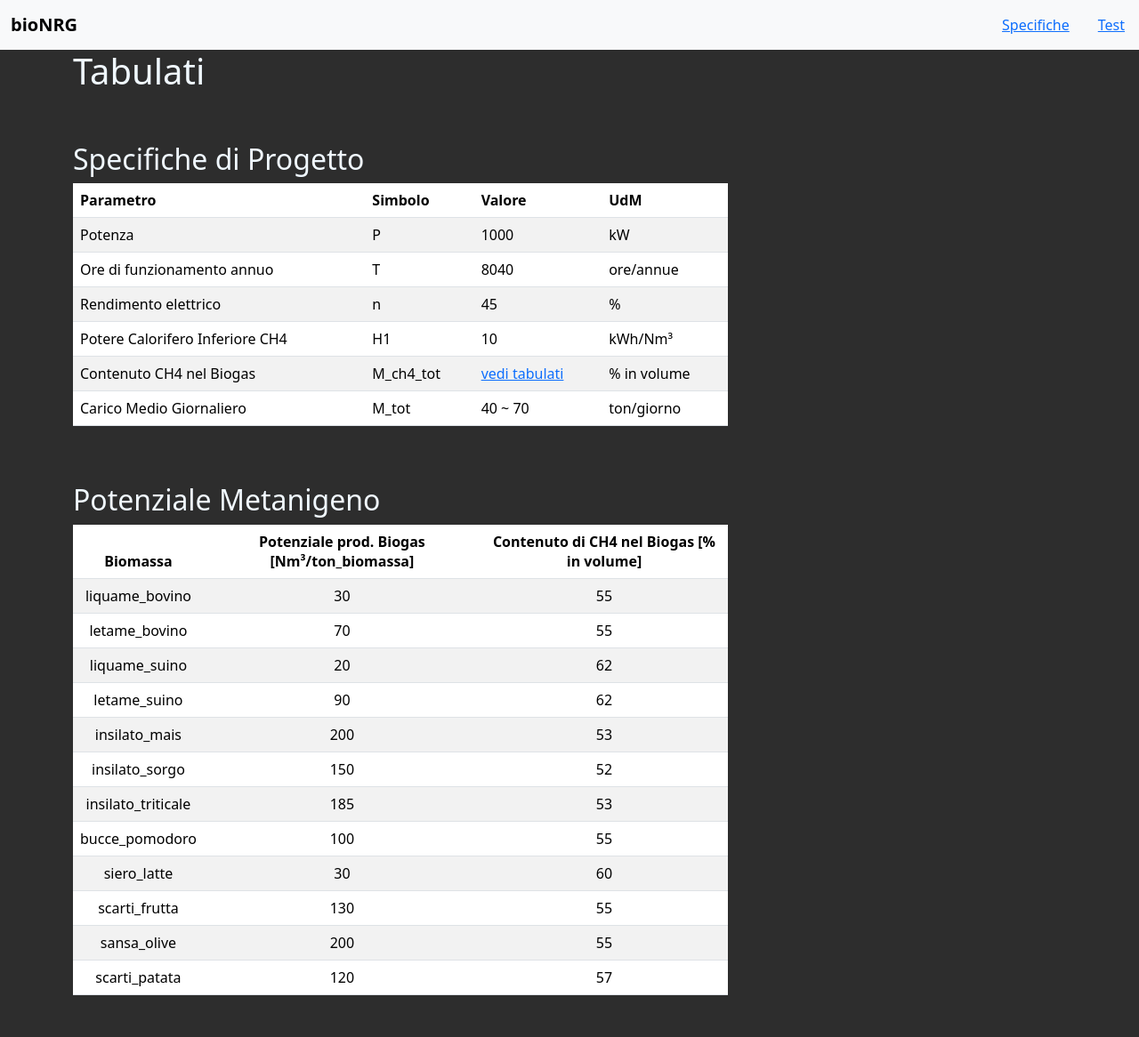
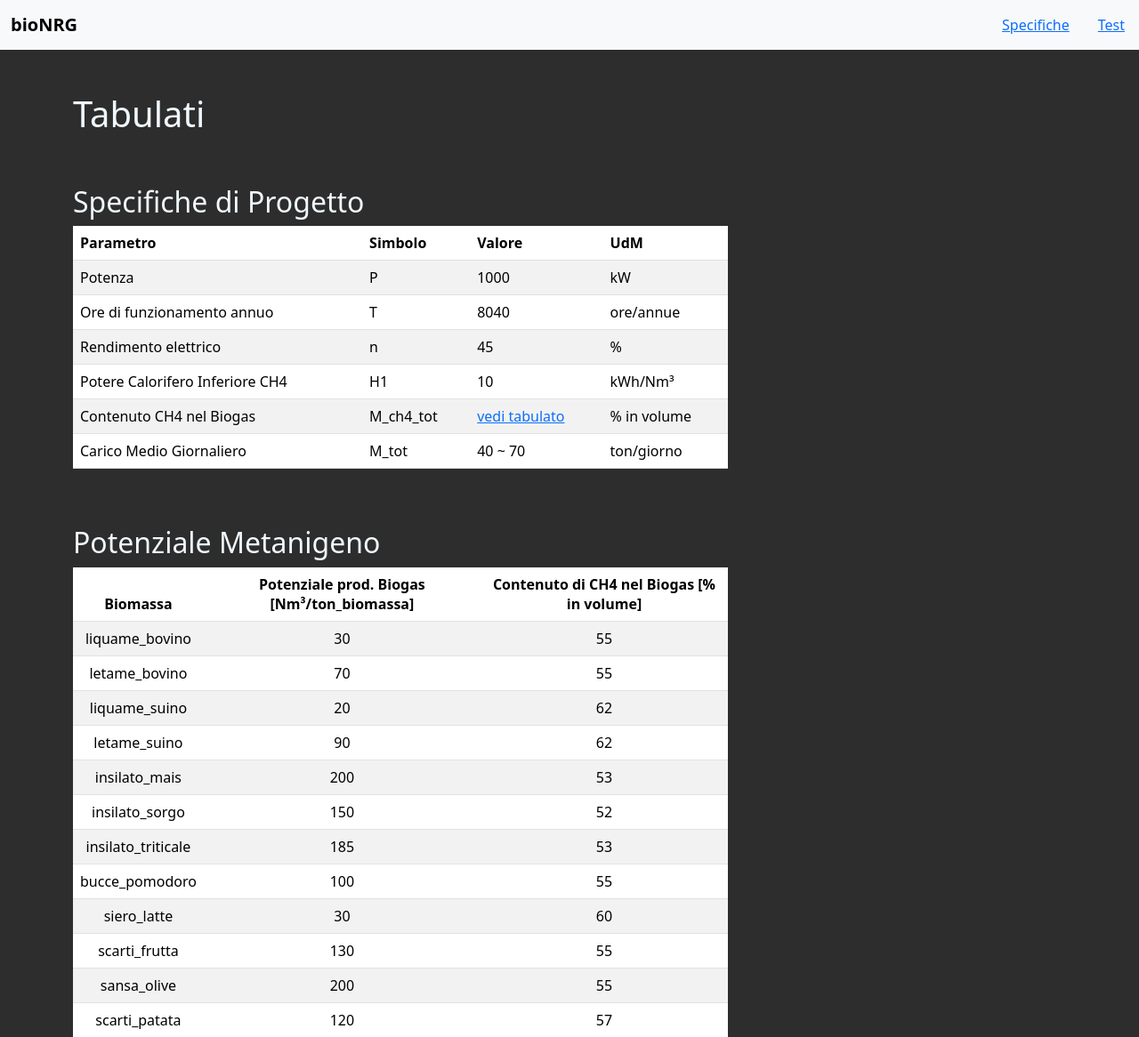
Before and after one commit to JungleKiosk/bionrg, a Flask app: page /specifiche in a window 1280 px wide. Shown: the top 1166 px of the page at 89% size. Run offline with Flask 3, Linux system fonts and the light colour scheme; some libraries are stand-ins or nearby versions.

Commit message:
spec.html

```diff
--- a/templates/home/spec.html
+++ b/templates/home/spec.html
@@ -8,7 +8,7 @@ Home
 
 {% block content %}
 <div class="container">
-    <div class="row">
+    <div class="row mt-5">
         <h1>Tabulati</h1>
         <div class="col-12 col-lg-8">
             <h2 class="mt-5">Specifiche di Progetto</h2>
@@ -50,7 +50,7 @@ Home
                         <tr>
                             <td>Contenuto CH4 nel Biogas</td>
                             <td>M_ch4_tot</td>
-                            <td><a href="#tabulati_pm">vedi tabulati</a></td>
+                            <td><a href="#tabulati_pm">vedi tabulato</a></td>
                             <td>% in volume</td>
                         </tr>
                         <tr>
```
Also changed, not shown: templates/home/more.html (+3 -4 lines).
